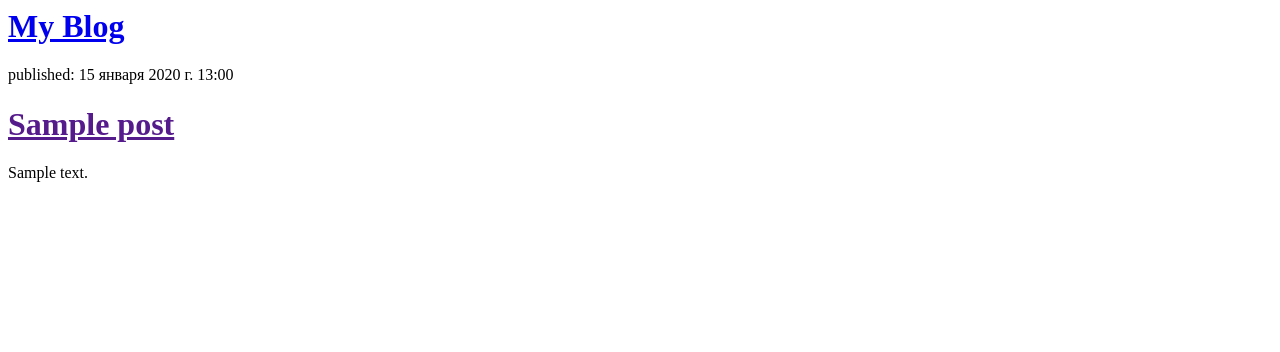
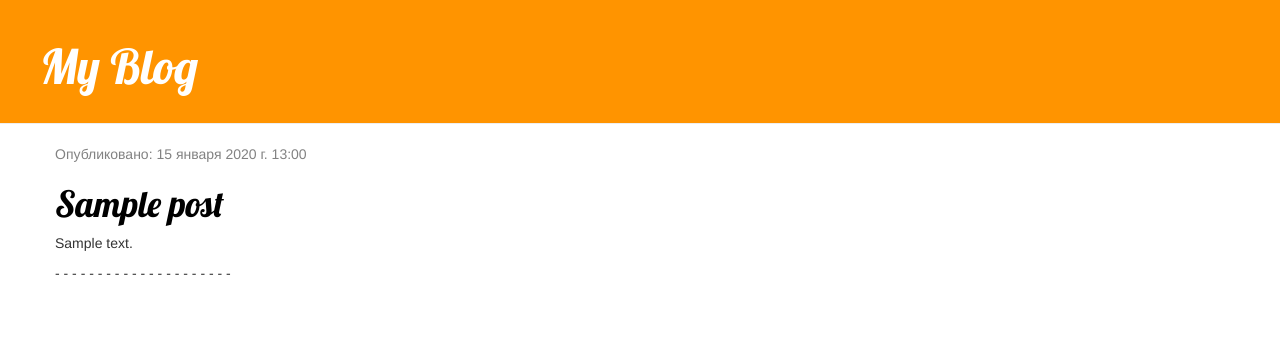
Before and after one commit to webdizik/Dj_project, a Django app: page / in a window 1280 px wide. Shown: the top 352 px of the page. Run offline with Django 5.2, Linux system fonts and the light colour scheme; tables that the repository leaves empty hold one stand-in row (values such as "Sample post"); some libraries are stand-ins or nearby versions.

Commit message:
fourth commit

```diff
--- /dev/null
+++ b/blog/static/css/blog.css
@@ -0,0 +1,46 @@
+.page-header {
+    background-color: #ff9400;
+    margin-top: 0;
+    padding: 20px 20px 20px 40px;
+}
+
+.page-header h1, .page-header h1 a, .page-header h1 a:visited, .page-header h1 a:active {
+    color: #ffffff;
+    font-size: 36pt;
+    text-decoration: none;
+}
+
+.content {
+    margin-left: 40px;
+}
+
+h1, h2, h3, h4 {
+    font-family: 'Lobster', cursive;
+}
+
+.date {
+    color: #828282;
+}
+
+.save {
+    float: right;
+}
+
+.post-form textarea, .post-form input {
+    width: 100%;
+}
+
+.top-menu, .top-menu:hover, .top-menu:visited {
+    color: #ffffff;
+    float: right;
+    font-size: 26pt;
+    margin-right: 20px;
+}
+
+.post {
+    margin-bottom: 70px;
+}
+
+.post h1 a, .post h1 a:visited {
+    color: #000000;
+}
--- /dev/null
+++ b/blog/templates/blog/base.html
@@ -0,0 +1,47 @@
+{% comment %}
+    <h1>Заголовок</h1> — главный заголовок страницы
+    <h2>Подзаголовок</h2> — для заголовков второго уровня
+    <h3>Заголовок третьего уровня</h3> … и так далее, вплоть до <h6>
+    <p>Параграф</p>
+    <em>текст</em> — курсивный шрифт
+    <strong>текст</strong> — жирный шрифт с подчёркиванием семантики
+    <b>текст</b>.
+    <br> — переход на следующую строку (внутрь br нельзя ничего поместить, также для него нет закрывающего тега)
+    <a href="https://djangogirls.org">link</a> создаёт ссылку
+    <ul><li>первый элемент</li><li>второй элемент</li></ul> создаёт список, такой же как этот!
+    <div></div> определяет раздел страницы
+{% endcomment %}
+
+{% comment %} Будут использоваться статические файлы {% endcomment %}
+{% load static %}
+<html>
+    <head>
+        <title>My blog</title>
+
+        {% comment %} Установка Bootstrap {% endcomment %}
+        <link rel="stylesheet"
+              href="//maxcdn.bootstrapcdn.com/bootstrap/3.2.0/css/bootstrap.min.css">
+        <link rel="stylesheet"
+              href="//maxcdn.bootstrapcdn.com/bootstrap/3.2.0/css/bootstrap-theme.min.css">
+
+        {% comment %} Шрифт Lobster из шрифтов Google {% endcomment %}
+        <link rel="stylesheet"
+              href="https://fonts.googleapis.com/css?family=Lobster&subset=latin,cyrillic"
+              type="text/css">
+        {% comment %} Путь к статическому файлу css {% endcomment %}
+        <link rel="stylesheet" href="{% static 'css/blog.css' %}">
+    </head>
+    <body>
+        <div class="page-header">
+            <h1><a href="/">My Blog</a></h1>
+        </div>
+        <div class="content container">
+            <div class="row">
+                <div class="col-md-8">
+                    {% block content %}
+                    {% endblock %}
+                </div>
+            </div>
+        </div>
+    </body>
+</html>
--- a/blog/templates/blog/post_list.html
+++ b/blog/templates/blog/post_list.html
@@ -1,48 +1,14 @@
-{% comment %}
-    <h1>Заголовок</h1> — главный заголовок страницы
-    <h2>Подзаголовок</h2> — для заголовков второго уровня
-    <h3>Заголовок третьего уровня</h3> … и так далее, вплоть до <h6>
-    <p>Параграф</p>
-    <em>текст</em> — курсивный шрифт
-    <strong>текст</strong> — жирный шрифт
-    <br> — переход на следующую строку (внутрь br нельзя ничего поместить, также для него нет закрывающего тега)
-    <a href="https://djangogirls.org">link</a> создаёт ссылку
-    <ul><li>первый элемент</li><li>второй элемент</li></ul> создаёт список, такой же как этот!
-    <div></div> определяет раздел страницы
-{% endcomment %}
+{% extends 'blog/base.html' %}
 
-
-<html>
-    <head>
-        <title>My blog</title>
-    </head>
-    <body>
-        <div>
-            <h1><a href="/">My Blog</a></h1>
+{% block content %}
+    {% for post in posts %}
+        <div class="post">
+            <div class="date">
+                <p>Опубликовано: {{ post.published_date }}</p>
+            </div>
+            <h1><a href="{% url 'post_detail' pk=post.pk %}">{{ post.title }}</a></h1>
+            <p>{{ post.text|linebreaksbr }}</p>
+            - - - - - - - - - - - - - - - - - - - - -
         </div>
-
-        {% comment %}
-        <div>
-            <h2><a href="">My first post</a></h2>
-            <p>published: 01.04.2025, 12:14</p>
-            <p>Aenean eu leo quam. Pellentesque ornare sem lacinia quam venenatis vestibulum. Donec id elit non mi porta gravida at eget metus. Fusce dapibus, tellus ac cursus commodo, tortor mauris condimentum nibh, ut fermentum massa justo sit amet risus.</p>
-        </div>
-
-        <div>
-            <h2><a href="">My second post</a></h2>
-            <p>published: 01.04.2025, 12:14</p>
-            <p>Aenean eu leo quam. Pellentesque ornare sem lacinia quam venenatis vestibulum. Donec id elit non mi porta gravida at eget metus. Fusce dapibus, tellus ac cursus commodo, tortor mauris condimentum nibh, ut f.</p>
-        </div>
-        {% endcomment %}
-
-        {% for post in posts %}
-            <div>
-                <p>published: {{ post.published_date }}</p>
-                <h1><a href="">{{ post.title }}</a></h1>
-                <p>{{ post.text|linebreaksbr }}</p>
-            </div>
-        {% endfor %}
-
-
-    </body>
-</html>
+    {% endfor %}
+{% endblock %}
--- a/blog/urls.py
+++ b/blog/urls.py
@@ -4,4 +4,5 @@ from . import views
 
 urlpatterns = [
     path('', views.post_list, name='post_list'),
+    path('post/<int:pk>/', views.post_detail, name='post_detail'),
 ]
--- a/blog/views.py
+++ b/blog/views.py
@@ -1,4 +1,4 @@
-from django.shortcuts import render
+from django.shortcuts import render, get_object_or_404
 from django.utils import timezone
 from .models import Post
 
@@ -6,3 +6,7 @@ from .models import Post
 def post_list(request):
     posts = Post.objects.filter(published_date__lte=timezone.now()).order_by('published_date')
     return render(request, 'blog/post_list.html', {'posts': posts})
+
+def post_detail(request, pk):
+    post = get_object_or_404(Post, pk=pk)
+    return render(request, 'blog/post_detail.html', {'post': post})
```
Also changed, not shown: blog/templates/blog/post_detail.html (added, +13 -0 lines), mysite/settings.py (+8 -1 lines).
